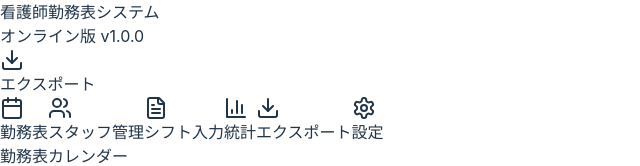
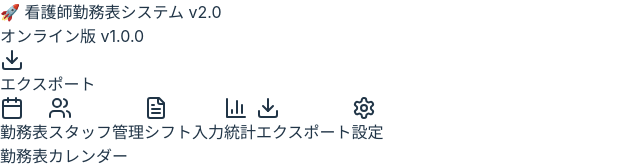
Before and after one commit to shinitio324/nurse-shift-scheduler, a React (Vite) app: page / in a window 1280 px wide. Shown: the top 166 px of the page, without its empty margins (0-640 px from the left). Built offline with nearby package versions, Linux system fonts and the light colour scheme; the HTML template or start-up script is replaced by a standard one.

Commit message:
Update App.tsx

```diff
--- a/src/App.tsx
+++ b/src/App.tsx
@@ -15,7 +15,7 @@ function App() {
         <div className="max-w-7xl mx-auto px-4 sm:px-6 lg:px-8 py-4">
           <div className="flex items-center justify-between">
             <div>
-              <h1 className="text-2xl font-bold text-gray-900">看護師勤務表システム</h1>
+              <h1 className="text-2xl font-bold text-gray-900">🚀 看護師勤務表システム v2.0</h1>
               <p className="text-sm text-gray-500 mt-1">オンライン版 v1.0.0</p>
             </div>
             <div className="flex gap-3">
```
